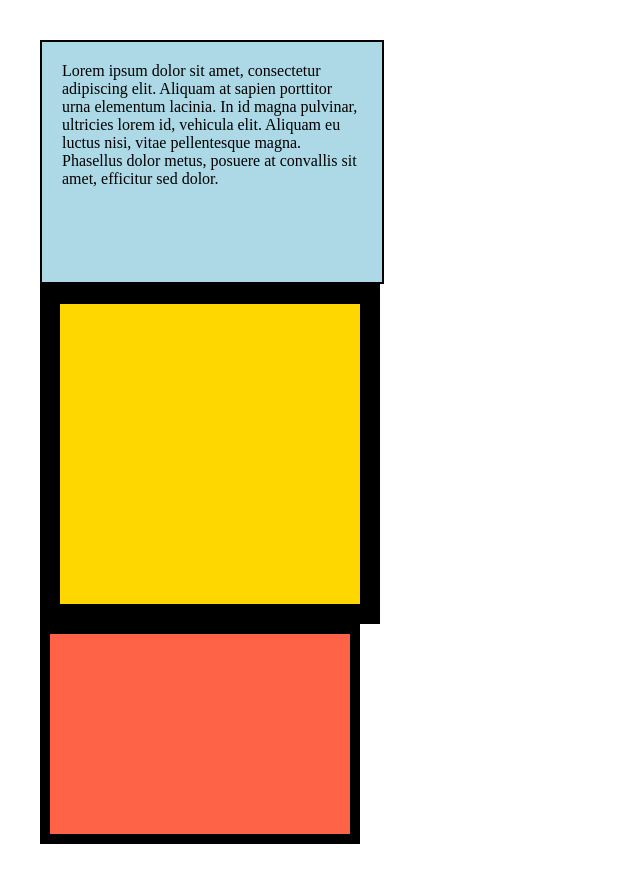
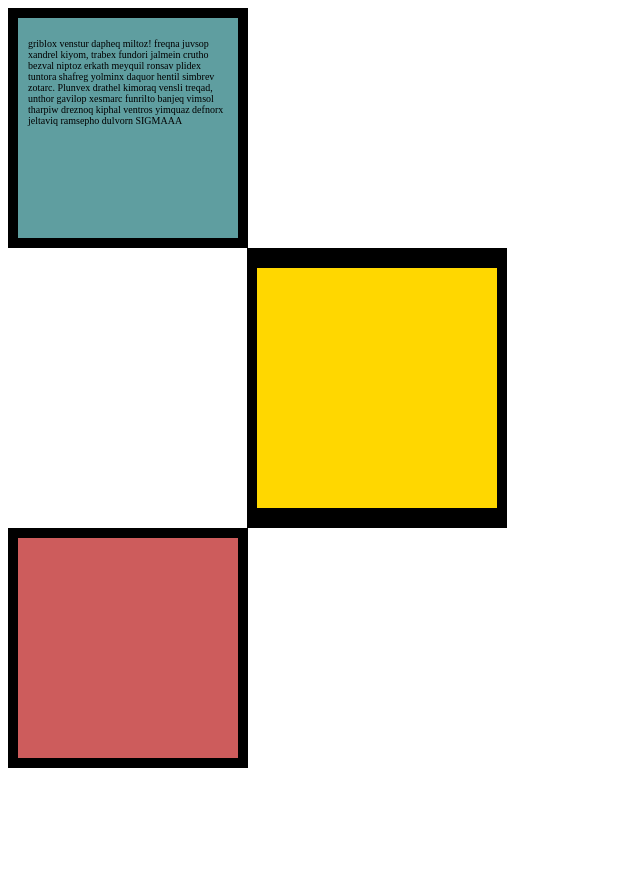
Before and after one commit to RizosMaddox/box-model, a plain HTML site: page index.html in a window 1280 px wide. Shown: the whole page, without its empty margins (0-640 px from the left). After the commit the page ends 800 px from the top, so only its background shows below. Drawn offline with Linux system fonts and the light colour scheme.

Commit message:
Update index.html

```diff
--- a/index.html
+++ b/index.html
@@ -1,50 +1,57 @@
 <!DOCTYPE html>
-<html lang="en">
+<html>
 <head>
-  <meta charset="UTF-8">
-  <meta name="viewport" content="width=device-width, initial-scale=1.0">
-  <title>Boxes</title>
   <style>
-    body {
-      margin: 40px;
+    .first{
+      height: 200px;
+      width:200px;
+      background-color:cadetblue;
+      padding:20px;
+      border:10px solid black;
+      padding: 10px;
+      font-size:10px;
     }
-    .box1 {
-      width: 300px;
-      height: 200px;
-      background-color: lightblue;
-      border: 2px solid black;
-      padding: 20px;
-      margin-bottom: 0px;
-    }
+  .second{
+    height: 200px;
+    width: 200px;
+    background-color: gold;
+    border: solid black;
+    border-width: 20px 10px;
+    padding:20px;
+    margin:239px;
+    margin-top:0px;
+  margin-bottom:0px;
 
-    .box2 {
-      width: 300px;
-      height: 300px;
-      background-color: gold;
-      border: 20px solid black;
-      margin: 245px
-      margin-top: 0px;
-      margin-bottom: 0px;
-    }
+  }
+  .third{
+    height: 200px;
+    width: 200px;
+    background-color:indianred ;
+    border: 10px solid black;
+    margin-top: 0px;
+    margin-bottom:0px;
+    padding:10px;
+  }
 
 
-    .box3 {
-      width: 300px;
-      height: 200px;
-      background-color: tomato;
-      border: 10px solid black;
-    }
+
   </style>
+
 </head>
 <body>
-  <div class="box1">
-    Lorem ipsum dolor sit amet, consectetur adipiscing elit. Aliquam at sapien porttitor urna
-    elementum lacinia. In id magna pulvinar, ultricies lorem id, vehicula elit. Aliquam eu luctus nisi,
-    vitae pellentesque magna. Phasellus dolor metus, posuere at convallis sit amet, efficitur sed dolor.
+  <div class="first">
+    <p> griblox venstur dapheq miltoz! freqna juvsop xandrel kiyom, trabex fundori jalmein crutho bezval niptoz erkath meyquil ronsav plidex tuntora shafreg yolminx daquor hentil simbrev zotarc. Plunvex drathel kimoraq vensli treqad, unthor gavilop xesmarc funrilto banjeq vimsol tharpiw dreznoq kiphal ventros yimquaz defnorx jeltaviq ramsepho dulvorn
+
+SIGMAAA</p>
   </div>
 
-  <div class="box2"></div>
+  <div class="second">
 
-  <div class="box3"></div>
+  </div>
+
+  <div class="third">
+
+  </div>
+
 </body>
 </html>
```
